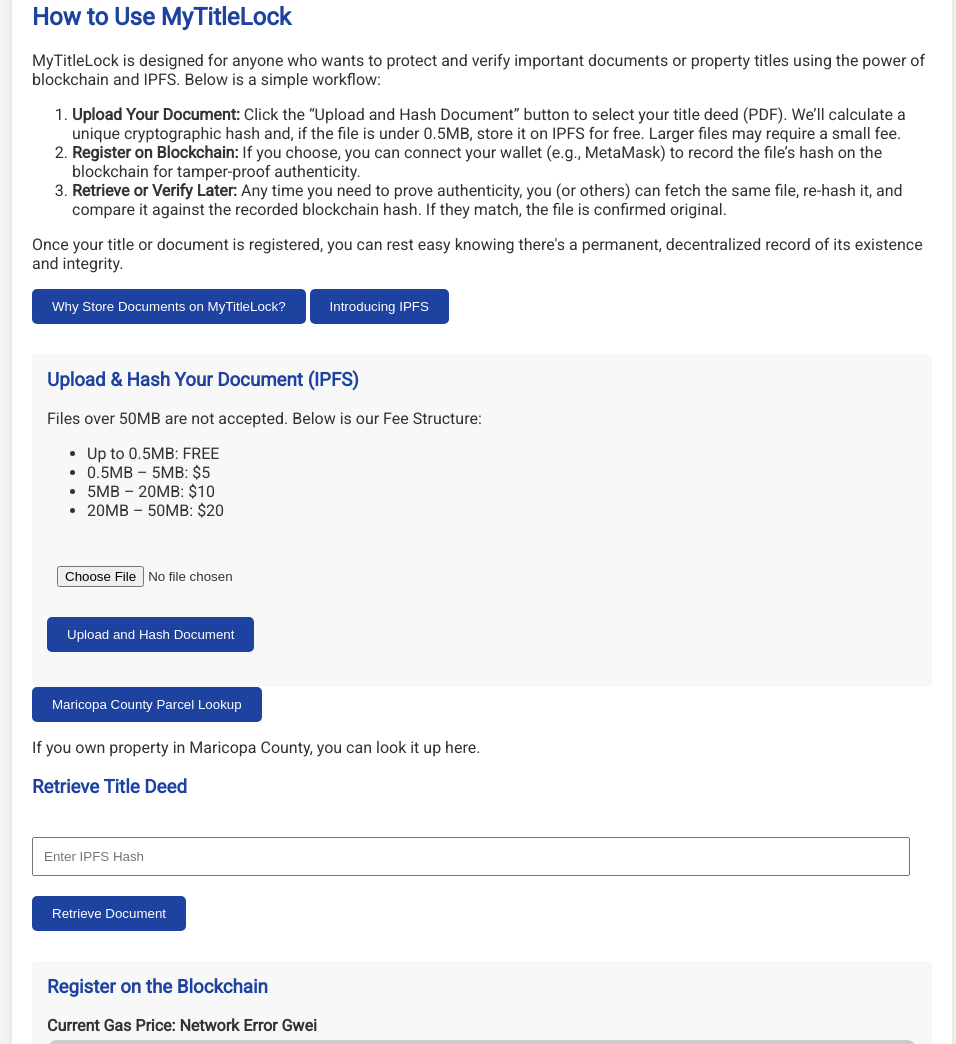
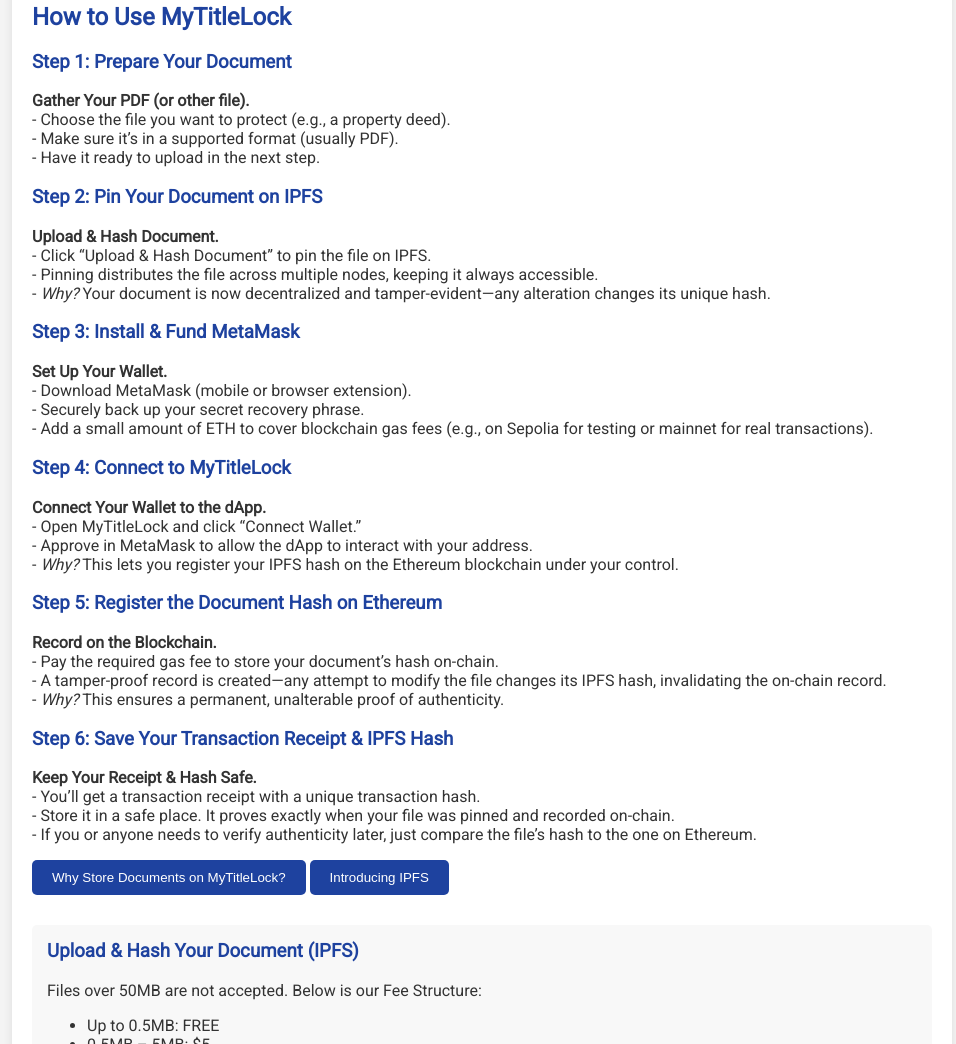
Before and after one commit to Lpierzina/MyTitleLock1, a plain HTML site: page index.html in a window 1280 px wide. Shown: the part 319-1363 px from the top of the page, without its empty margins (158-1114 px from the left). Drawn offline with nearby package versions, Linux system fonts and the light colour scheme; no server answers.

Commit message:
Update index.html
This 6-step text replaces the old 3-step bullet list, but the rest of your code—such as the IPFS upload, blockchain calls, PayPal integration—remains the same.

```diff
--- a/index.html
+++ b/index.html
@@ -215,20 +215,58 @@
   <!-- How to Use MyTitleLock -->
 <div id="howToUseSection" style="margin-top:30px;">
   <h2>How to Use MyTitleLock</h2>
+
+  <h3>Step 1: Prepare Your Document</h3>
   <p>
-    MyTitleLock is designed for anyone who wants to protect and verify important documents
-    or property titles using the power of blockchain and IPFS. Below is a simple workflow:
+    <strong>Gather Your PDF (or other file).</strong><br/>
+    - Choose the file you want to protect (e.g., a property deed).<br/>
+    - Make sure it’s in a supported format (usually PDF).<br/>
+    - Have it ready to upload in the next step.
   </p>
-  <ol>
-    <li><strong>Upload Your Document:</strong> Click the “Upload and Hash Document” button to select your title deed (PDF). We’ll calculate a unique cryptographic hash and, if the file is under 0.5MB, store it on IPFS for free. Larger files may require a small fee.</li>
-    <li><strong>Register on Blockchain:</strong> If you choose, you can connect your wallet (e.g., MetaMask) to record the file’s hash on the blockchain for tamper-proof authenticity.</li>
-    <li><strong>Retrieve or Verify Later:</strong> Any time you need to prove authenticity, you (or others) can fetch the same file, re-hash it, and compare it against the recorded blockchain hash. If they match, the file is confirmed original.</li>
-  </ol>
+
+  <h3>Step 2: Pin Your Document on IPFS</h3>
   <p>
-    Once your title or document is registered, you can rest easy knowing there's a permanent, decentralized record of its existence
-    and integrity.
+    <strong>Upload &amp; Hash Document.</strong><br/>
+    - Click “Upload &amp; Hash Document” to pin the file on IPFS.<br/>
+    - Pinning distributes the file across multiple nodes, keeping it always accessible.<br/>
+    - <em>Why?</em> Your document is now decentralized and tamper-evident—any alteration changes its unique hash.
+  </p>
+
+  <h3>Step 3: Install & Fund MetaMask</h3>
+  <p>
+    <strong>Set Up Your Wallet.</strong><br/>
+    - Download MetaMask (mobile or browser extension).<br/>
+    - Securely back up your secret recovery phrase.<br/>
+    - Add a small amount of ETH to cover blockchain gas fees
+      (e.g., on Sepolia for testing or mainnet for real transactions).
+  </p>
+
+  <h3>Step 4: Connect to MyTitleLock</h3>
+  <p>
+    <strong>Connect Your Wallet to the dApp.</strong><br/>
+    - Open MyTitleLock and click “Connect Wallet.”<br/>
+    - Approve in MetaMask to allow the dApp to interact with your address.<br/>
+    - <em>Why?</em> This lets you register your IPFS hash on the Ethereum blockchain under your control.
+  </p>
+
+  <h3>Step 5: Register the Document Hash on Ethereum</h3>
+  <p>
+    <strong>Record on the Blockchain.</strong><br/>
+    - Pay the required gas fee to store your document’s hash on-chain.<br/>
+    - A tamper-proof record is created—any attempt to modify the file changes its IPFS hash,
+      invalidating the on-chain record.<br/>
+    - <em>Why?</em> This ensures a permanent, unalterable proof of authenticity.
+  </p>
+
+  <h3>Step 6: Save Your Transaction Receipt &amp; IPFS Hash</h3>
+  <p>
+    <strong>Keep Your Receipt &amp; Hash Safe.</strong><br/>
+    - You’ll get a transaction receipt with a unique transaction hash.<br/>
+    - Store it in a safe place. It proves exactly when your file was pinned and recorded on-chain.<br/>
+    - If you or anyone needs to verify authenticity later, just compare the file’s hash to the one on Ethereum.
   </p>
 </div>
+
 
     <!-- Buttons to show/hide the hidden sections -->
     <div class="toggle-buttons">
```
